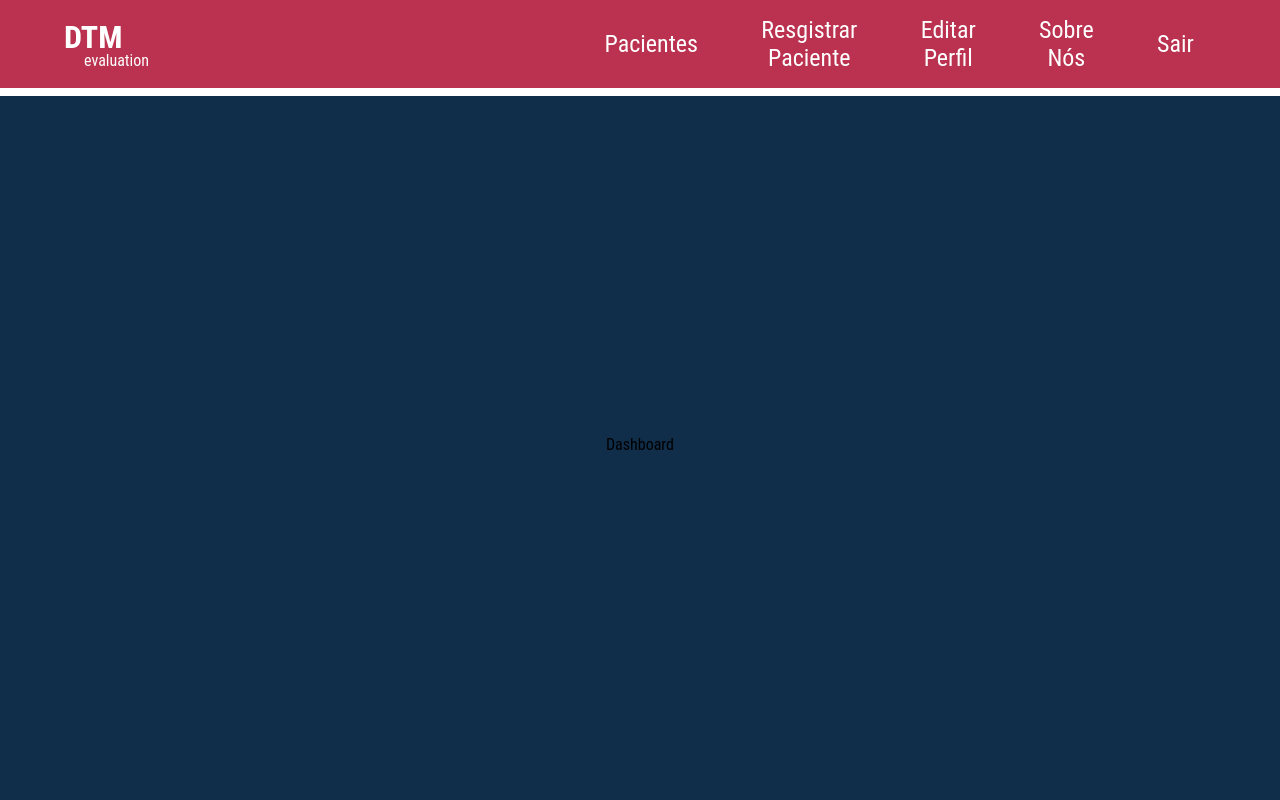
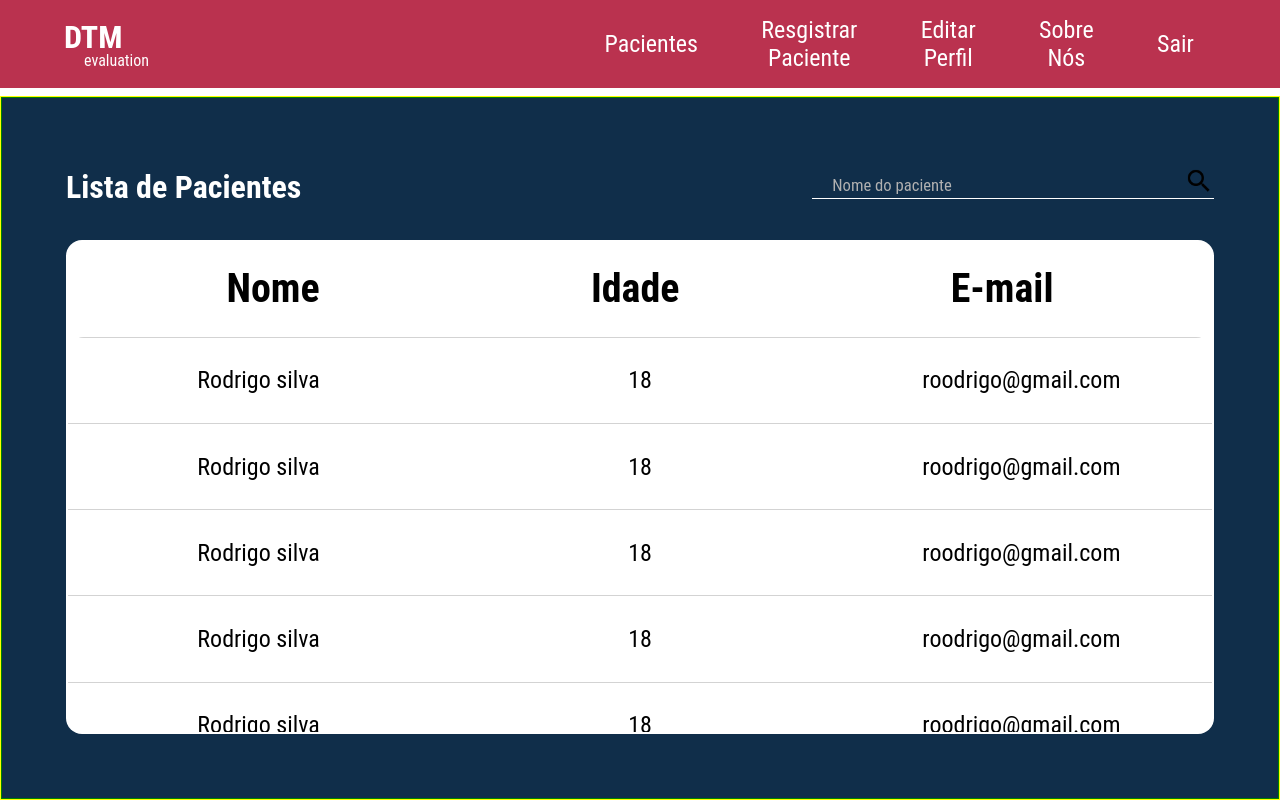
Before and after one commit to Elielson68/DTM, a React (Create React App) app in the folder front-end/: page /dashboard in a window 1280 px wide. Built offline with nearby package versions, Linux system fonts and the light colour scheme.

Commit message:
finished reponsivity

```diff
--- a/front-end/src/views/Dashboard/index.tsx
+++ b/front-end/src/views/Dashboard/index.tsx
@@ -1,13 +1,116 @@
 import React from "react";
 
-import { Container } from "./styles";
+import { Container, MainContent, Search, Table, UpperDiv } from "./styles";
 import MenuBar from "../../components/MenuBar";
+
+import SearchIcon from "../../assets/img/search_icon.png";
 
 export default function Dashboard() {
   return (
     <>
       <MenuBar />
-      <Container>Dashboard</Container>
+      <Container>
+        <MainContent>
+          <UpperDiv>
+            <h2>Lista de Pacientes</h2>
+            <Search>
+              <input type="text" placeholder="Nome do paciente" />
+              <img src={SearchIcon} alt="" />
+            </Search>
+          </UpperDiv>
+          <Table>
+            <thead>
+              <tr>
+                <th>Nome</th>
+                <th>Idade</th>
+                <th>E-mail</th>
+              </tr>
+            </thead>
+            <tbody>
+              <tr>
+                <td>Rodrigo silva</td>
+                <td>18</td>
+                <td>roodrigo@gmail.com</td>
+              </tr>
+              <tr>
+                <td>Rodrigo silva</td>
+                <td>18</td>
+                <td>roodrigo@gmail.com</td>
+              </tr>
+              <tr>
+                <td>Rodrigo silva</td>
+                <td>18</td>
+                <td>roodrigo@gmail.com</td>
+              </tr>
+              <tr>
+                <td>Rodrigo silva</td>
+                <td>18</td>
+                <td>roodrigo@gmail.com</td>
+              </tr>
+              <tr>
+                <td>Rodrigo silva</td>
+                <td>18</td>
+                <td>roodrigo@gmail.com</td>
+              </tr>
+              <tr>
+                <td>Rodrigo silva</td>
+                <td>18</td>
+                <td>roodrigo@gmail.com</td>
+              </tr>
+              <tr>
+                <td>Rodrigo silva</td>
+                <td>18</td>
+                <td>roodrigo@gmail.com</td>
+              </tr>
+              <tr>
+                <td>Rodrigo silva</td>
+                <td>18</td>
+                <td>roodrigo@gmail.com</td>
+              </tr>
+              <tr>
+                <td>Rodrigo silva</td>
+                <td>18</td>
+                <td>roodrigo@gmail.com</td>
+              </tr>
+              <tr>
+                <td>Rodrigo silva</td>
+                <td>18</td>
+                <td>roodrigo@gmail.com</td>
+              </tr>
+              <tr>
+                <td>Rodrigo silva</td>
+                <td>18</td>
+                <td>roodrigo@gmail.com</td>
+              </tr>
+              <tr>
+                <td>Rodrigo silva</td>
+                <td>18</td>
+                <td>roodrigo@gmail.com</td>
+              </tr>
+              <tr>
+                <td>Rodrigo silva</td>
+                <td>18</td>
+                <td>roodrigo@gmail.com</td>
+              </tr>
+              <tr>
+                <td>Rodrigo silva</td>
+                <td>18</td>
+                <td>roodrigo@gmail.com</td>
+              </tr>{" "}
+              <tr>
+                <td>Rodrigo silva</td>
+                <td>18</td>
+                <td>roodrigo@gmail.com</td>
+              </tr>
+              <tr>
+                <td>Rodrigo silva</td>
+                <td>18</td>
+                <td>roodrigo@gmail.com</td>
+              </tr>
+            </tbody>
+          </Table>
+        </MainContent>
+      </Container>
     </>
   );
 }
--- a/front-end/src/views/Dashboard/styles.ts
+++ b/front-end/src/views/Dashboard/styles.ts
@@ -2,22 +2,37 @@ import styled from "styled-components";
 
 export const Container = styled.div`
   width: 100%;
-  height: calc(100vh - 13vh);
+  height: calc(100vh - 12vh);
   background-color: #102e4a;
   display: flex;
-  flex-direction: row;
+  flex-direction: column;
   align-items: center;
   justify-content: center;
+  border: 1px solid yellow;
+
+  @media (max-width: 768px) {
+    height: calc(100vh - 13vh);
+  }
 `;
 
 export const MainContent = styled.div`
   display: flex;
   flex-direction: column;
   align-items: center;
-  justify-content: space-evenly;
-  border: 1px solid red;
-  width: 80%;
-  height: 80%;
+  justify-content: space-between;
+  width: 100%;
+  max-width: 75%;
+  height: 100%;
+  padding: 2.5% 5%;
+  border: 1px solid green;
+  @media (max-width: 1440px) {
+    padding: 5% 5%;
+    max-width: 100%;
+  }
+
+  @media (max-width: 768px) {
+    justify-content: space-around;
+  }
 `;
 
 export const UpperDiv = styled.div`
@@ -26,12 +41,17 @@ export const UpperDiv = styled.div`
   align-items: center;
   justify-content: space-between;
   width: 100%;
-  height: fit-content;
-  border: 1px solid white;
-  margin-bottom: 3%;
+  height: 10%;
+  margin-bottom: 2.5%;
+  h2 {
+    font-size: 2em;
+    color: #ffffff;
+  }
 
-  h2 {
-    color: #ffffff;
+  @media (max-width: 768px) {
+    h2 {
+      font-size: 1.5em;
+    }
   }
 `;
 
@@ -40,21 +60,38 @@ export const Search = styled.div`
   flex-direction: row;
   align-items: center;
   justify-content: space-between;
-  width: fit-content;
-  height: fit-content;
-  border-bottom: 1px solid white;
+  width: 35%;
+  height: 50%;
+  border-bottom: 1px solid #fff;
+  transition: border-bottom 0.3s ease-in;
 
   input {
+    width: 100%;
     outline: none;
+    border: none;
     margin: none;
-    padding: 2%;
     background: none;
+    padding: 10px 20px;
+    color: #fff;
+    &::placeholder {
+      font-size: 1.25em;
+      color: #b1b1b1;
+    }
   }
 
-  span {
-    img {
-      width: 30px;
-      height: 30px;
+  img {
+    width: 30px;
+    height: 30px;
+    margin-bottom: 10px;
+  }
+  &:focus-within {
+    border-bottom: 2px solid #f1ae02;
+  }
+
+  @media (max-width: 768px) {
+    width: 75%;
+    input {
+      padding: 10px 5px 10px 0;
     }
   }
 `;
@@ -63,40 +100,104 @@ export const Table = styled.table`
   width: 100%;
   height: 100%;
   text-align: center;
-  display: flex;
-  flex-direction: column;
   background-color: #fff;
   border-radius: 16px;
+  margin: 0;
+  padding: 0;
 
   thead {
-    color: #000;
-    font-weight: bold;
-    font-size: 23px;
-    display: flex;
-    padding: 2%;
-    text-align: center;
     tr {
       display: flex;
+      flex-direction: row;
+      align-items: center;
+      justify-content: space-around;
       width: 100%;
-      th {
+      padding: 2%;
+      color: #000;
+      font-weight: bold;
+      font-size: 2.5em;
+      text-align: center;
+    }
+  }
+
+  tbody {
+    display: flex;
+    flex-direction: column;
+    width: 100%;
+    height: 100%;
+    margin: 0;
+    padding: 0;
+    border-radius: 16px;
+    overflow-y: scroll;
+
+    tr {
+      display: flex;
+      flex-direction: row;
+      align-items: center;
+      justify-content: space-around;
+      width: 100%;
+      padding: 2.5% 0;
+      font-size: 2em;
+      border-top: 1px solid lightgray;
+      transition: all 0.2s linear;
+
+      &:hover {
+        background-color: lightgray;
+        cursor: pointer;
+      }
+
+      td {
         width: 33.33%;
+      }
+    }
+
+    &::-webkit-scrollbar {
+      width: 10px;
+    }
+
+    &::-webkit-scrollbar-track {
+      box-shadow: inset 0 0 6px rgba(0, 0, 0, 0.3);
+      border-radius: 16px;
+    }
+
+    &::-webkit-scrollbar-thumb {
+      background-color: #96a4ff;
+      border-radius: 16px;
+    }
+  }
+
+  @media (max-width: 1920px) {
+    tbody {
+      tr {
+        font-size: 1.5em;
       }
     }
   }
 
-  tbody{
-    overflow-y: scroll;
-    display: flex;
-    flex-direction: column;
-    max-height: 560px;
-    tr{
-      cursor: pointer;
-      transition: background-color 250ms ease-in-out;
-      display: flex;
-      width: 100%;
-      margin: 2% 0;
-      td{
-        width: 33.33%;
+  @media (max-width: 1024px) {
+    thead {
+      tr {
+        font-size: 2em;
+      }
+    }
+    tbody {
+      tr {
+        font-size: 1em;
+      }
+    }
+  }
+
+  @media (max-width: 768px) {
+    height: 70%;
+    thead {
+      tr {
+        font-size: 1.5em;
+      }
+    }
+    tbody {
+      tr {
+        font-size: 0.7em;
+        padding: 5% 0;
       }
     }
   }
```
